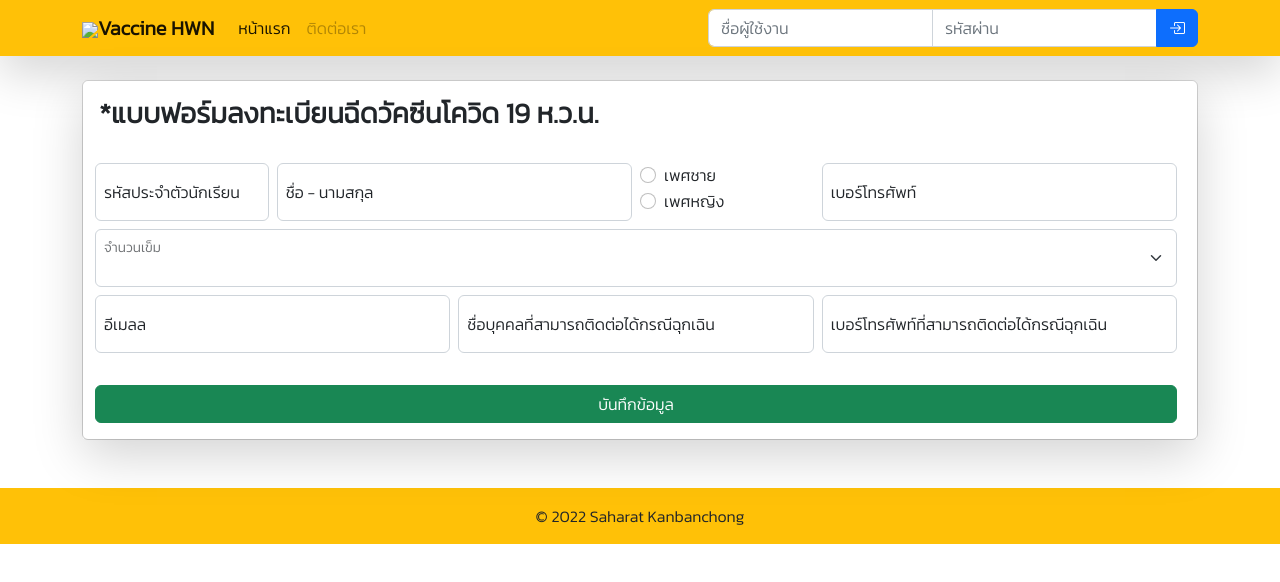
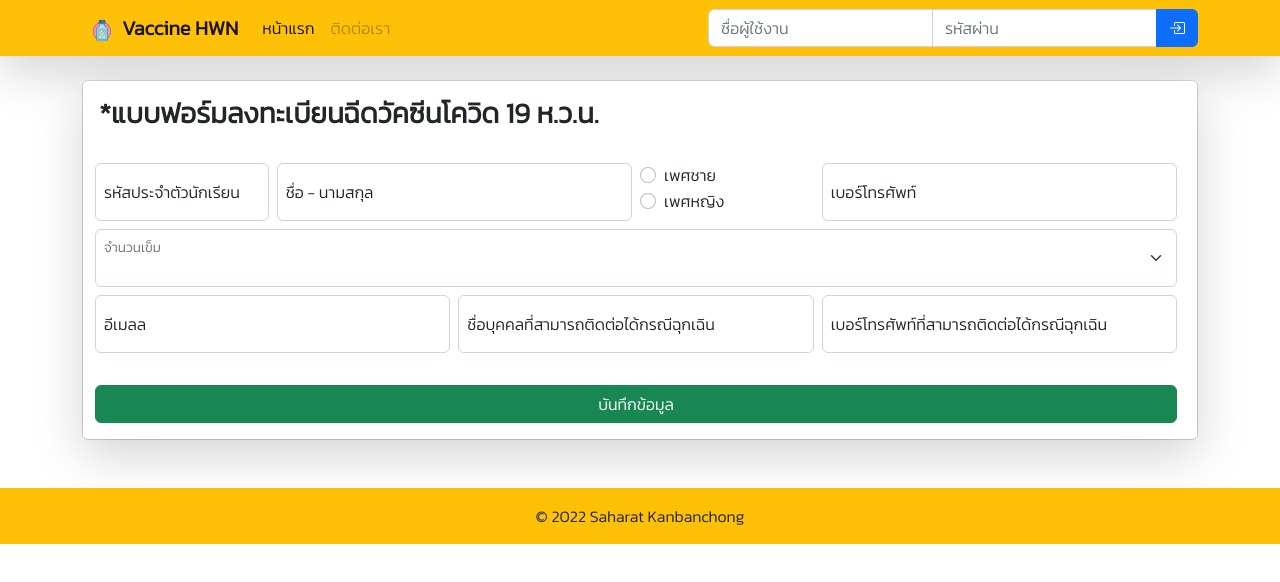
Before and after one commit to Kanbanchong/krucpu, a plain HTML site: page index.html in a window 1280 px wide. Drawn offline with nearby package versions, Linux system fonts and the light colour scheme; the site is published under a folder, as on GitHub Pages, so addresses that start at the root find nothing.

Commit message:
Update index.html

```diff
--- a/index.html
+++ b/index.html
@@ -29,7 +29,7 @@
     <nav class="navbar navbar-expand-lg bg-warning shadow-lg">
         <div class="container">
             <a class="navbar-brand" href="#">
-                <img src="/img/logo.png" width="40px"><b>Vaccine HWN</b>
+                <img src="img/logo.png" width="40px"><b>Vaccine HWN</b>
             </a>
             <button class="navbar-toggler" type="button" data-bs-toggle="collapse"
                 data-bs-target="#navbarSupportedContent" aria-controls="navbarSupportedContent" aria-expanded="false"
```
